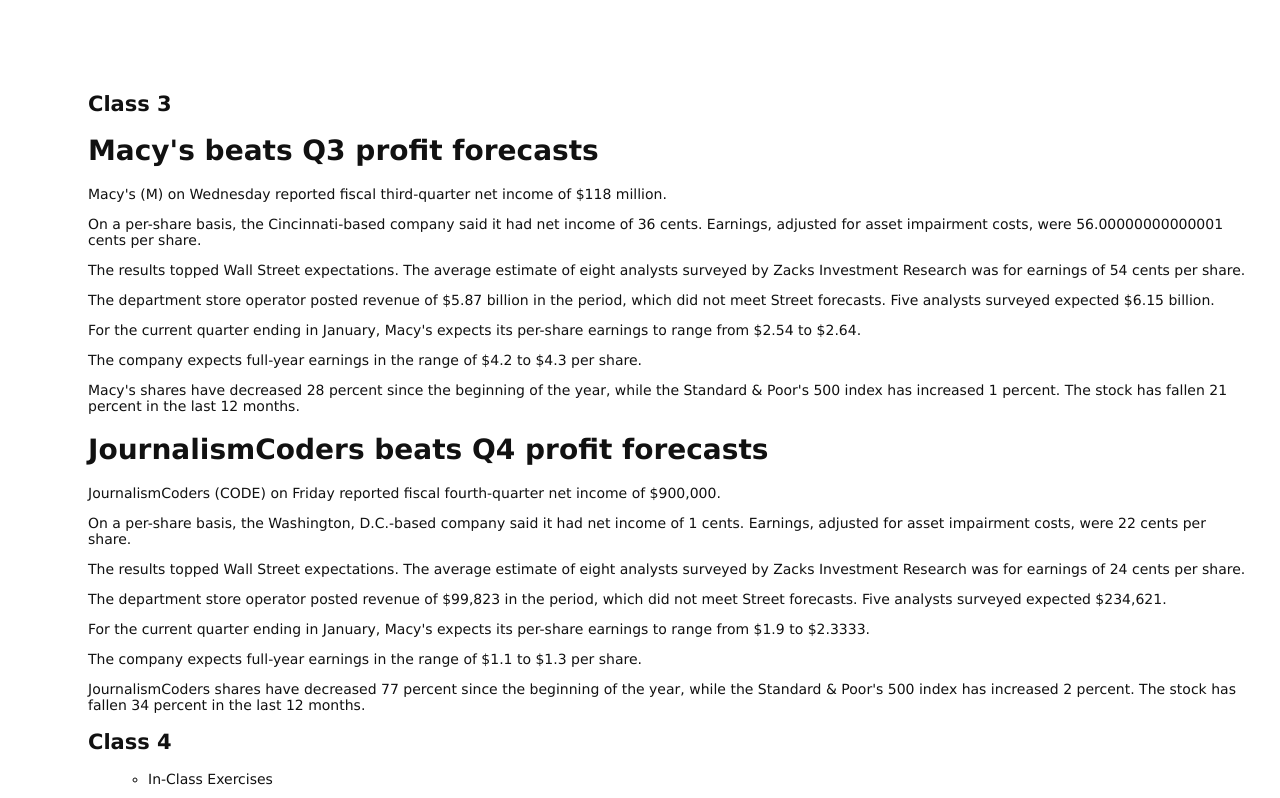
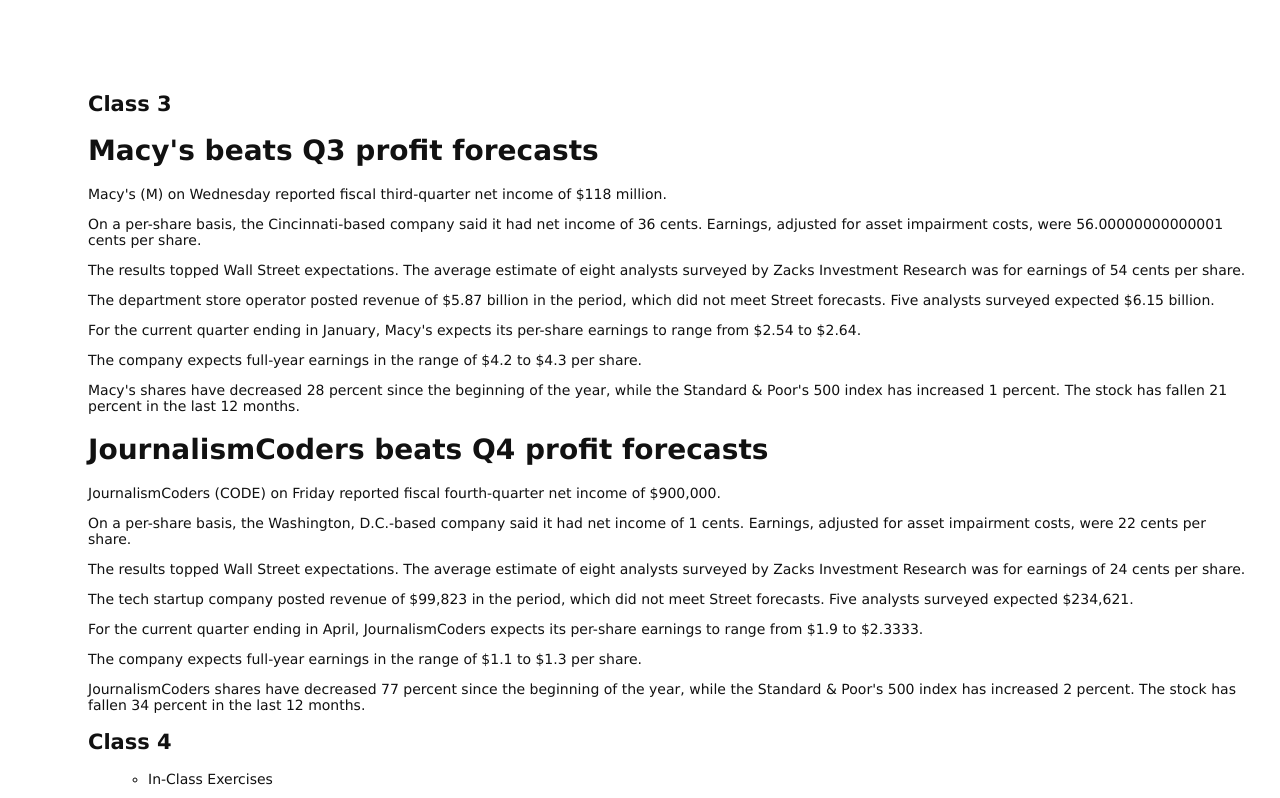
Before and after one commit to wb7378a/datavis, a plain HTML site: page index.html in a window 1280 px wide. Shown: the part 3700-4498 px from the top of the page. Drawn offline with nearby package versions, Linux system fonts and the light colour scheme.

```diff
--- a/index.html
+++ b/index.html
@@ -63,7 +63,7 @@
 <div id="article"></div>
 <script>
 
-function WriteNewsStory (titlenumber, company, symbol, day, quarter, income, city, netincome, earnings, pershare, revenue, survey, rangeone, rangetwo, rangethree, rangefour, percent, percent2, percent3, nummonths) {
+function WriteNewsStory (titlenumber, company, symbol, day, quarter, income, city, netincome, earnings, pershare, companytype, revenue, survey, quarterend, company, rangeone, rangetwo, rangethree, rangefour, percent, percent2, percent3, nummonths) {
 
 //var message="Hello, world!";
 
@@ -128,6 +128,20 @@
 surveypretty = survey;
 }
 
+var quarterendpretty;
+if (quarterend == 3) {
+quarterendpretty ="January"; }
+
+else if (quarterend == 4) {
+quarterendpretty = "April"; }
+
+else if (quarterend == 1) {
+quarterendpretty = "July"; }
+
+else if (quarterend == 2){
+quarterendpretty = "October";
+}
+
 $("#article").append ("<h1>" + company + " beats " + titlenumberpretty + " profit forecasts" + "</h2>")
 
 $("#article").append ("<p>" + company + " ("+symbol+") on " + day + " reported fiscal " + quarter + "-quarter net income of $" + incomepretty + "." + "</p>");
@@ -139,13 +153,11 @@
 $("#article").append ("<p>" + "The results topped Wall Street expectations. The average estimate of eight analysts surveyed by Zacks Investment Research was for earnings of " + persharepretty + "." + "</p>");
 console.log ("The results topped Wall Street expectations. The average estimate of eight analysts surveyed by Zacks Investment Research was for earnings of " + persharepretty);
 
-$("#article").append ("<p>" + "The department store operator posted revenue of $" + revenuepretty + " in the period, which did not meet Street forecasts. Five analysts surveyed expected $" + surveypretty + "." + "</p>");
-console.log ("The department store operator posted revenue of $" + revenuepretty + " in the period, which did not meet Street forecasts. Five analysts surveyed expected $" + surveypretty);
+$("#article").append ("<p>" + "The " + companytype + " posted revenue of $" + revenuepretty + " in the period, which did not meet Street forecasts. Five analysts surveyed expected $" + surveypretty + "." + "</p>");
+console.log ("The " + companytype + " posted revenue of $" + revenuepretty + " in the period, which did not meet Street forecasts. Five analysts surveyed expected $" + surveypretty);
 
-"The department store operator posted revenue of $" + revenuepretty + " in the period, which did not meet Street forecasts. Five analysts surveyed expected $" + surveypretty
-
-$("#article").append ("<p>" + "For the current quarter ending in January, Macy's expects its per-share earnings to range from $" + rangeone + " to $" + rangetwo + "." + "</p>");
-console.log ("For the current quarter ending in January, Macy's expects its per-share earnings to range from $" + rangeone + " to $" + rangetwo);
+$("#article").append ("<p>" + "For the current quarter ending in "+ quarterendpretty + "," + " " + company + " expects its per-share earnings to range from $" + rangeone + " to $" + rangetwo + "." + "</p>");
+console.log ("For the current quarter ending in "+ quarterendpretty + "," + " " + company + " expects its per-share earnings to range from $" + rangeone + " to $" + rangetwo);
 
 $("#article").append ("<p>" + "The company expects full-year earnings in the range of $" + rangethree + " to $" + rangefour + " per share." + "</p>");
 console.log ( "The company expects full-year earnings in the range of $" + rangethree + " to $" + rangefour + " per share.");
@@ -156,12 +168,11 @@
 
 }
 
-WriteNewsStory (3, "Macy's", "M", "Wednesday", 3, 118000000, "Cincinnati", 0.36, 0.56, 0.54, 5870000000, 6150000000, 2.54, 2.64, 4.20, 4.30, 28, 1, 21, 12);
+WriteNewsStory (3, "Macy's", "M", "Wednesday", 3, 118000000, "Cincinnati", 0.36, 0.56, 0.54, "department store operator", 5870000000, 6150000000, 3, "Macy's", 2.54, 2.64, 4.20, 4.30, 28, 1, 21, 12);
 
-WriteNewsStory (4, "JournalismCoders", "CODE", "Friday", 7, "900,000", "Washington, D.C.", .01, .22, .24, "99,823", "234,621", 1.9, 2.3333, 1.1, 1.3, 77, 2, 34, 12);
+WriteNewsStory (4, "JournalismCoders", "CODE", "Friday", 7, "900,000", "Washington, D.C.", .01, .22, .24, "tech startup company", "99,823", "234,621", 4, "JournalismCoders", 1.9, 2.3333, 1.1, 1.3, 77, 2, 34, 12);
 
 </script>
-
 
 <h2>Class 4</h2>
 
```
